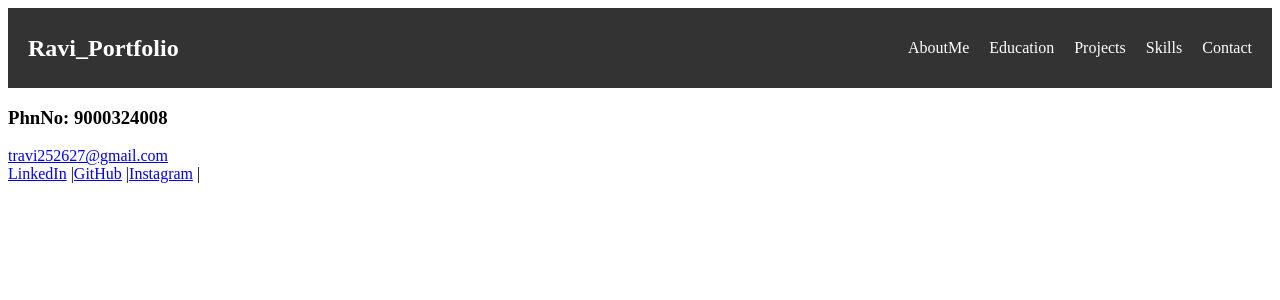
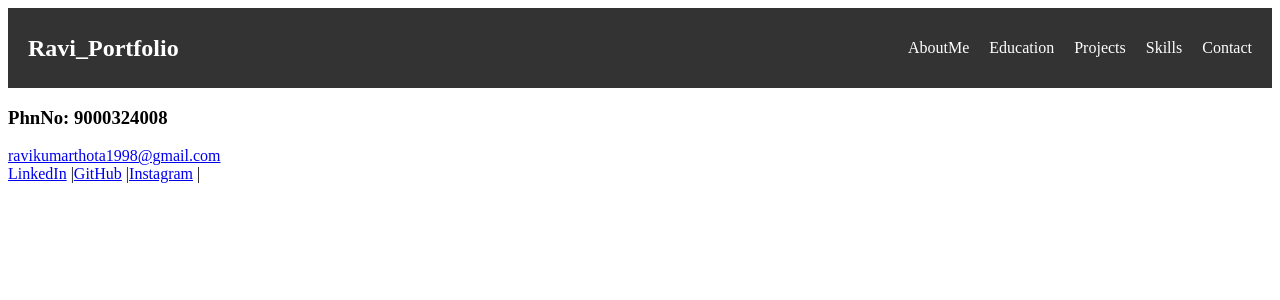
Before and after one commit to kumara-ravi-27/Ravi_Portfolio, a React (Create React App) app: page /contact in a window 1280 px wide. Shown: the top 300 px of the page. Built offline with nearby package versions, Linux system fonts and the light colour scheme.

Commit message:
Update Contact.jsx

```diff
--- a/src/details/Contact.jsx
+++ b/src/details/Contact.jsx
@@ -10,7 +10,7 @@ const Contact = () => {
        <h3>PhnNo: 9000324008</h3>
 
        <a href="mailto:ravikumarthota1998@gmail.com?subject=Hello&body=Hi RaviKumar."
-       className="text-blue-500 hover:underline cursor-pointer">travi252627@gmail.com</a>
+       className="text-blue-500 hover:underline cursor-pointer">ravikumarthota1998@gmail.com</a>
 
       </div>
 
```
